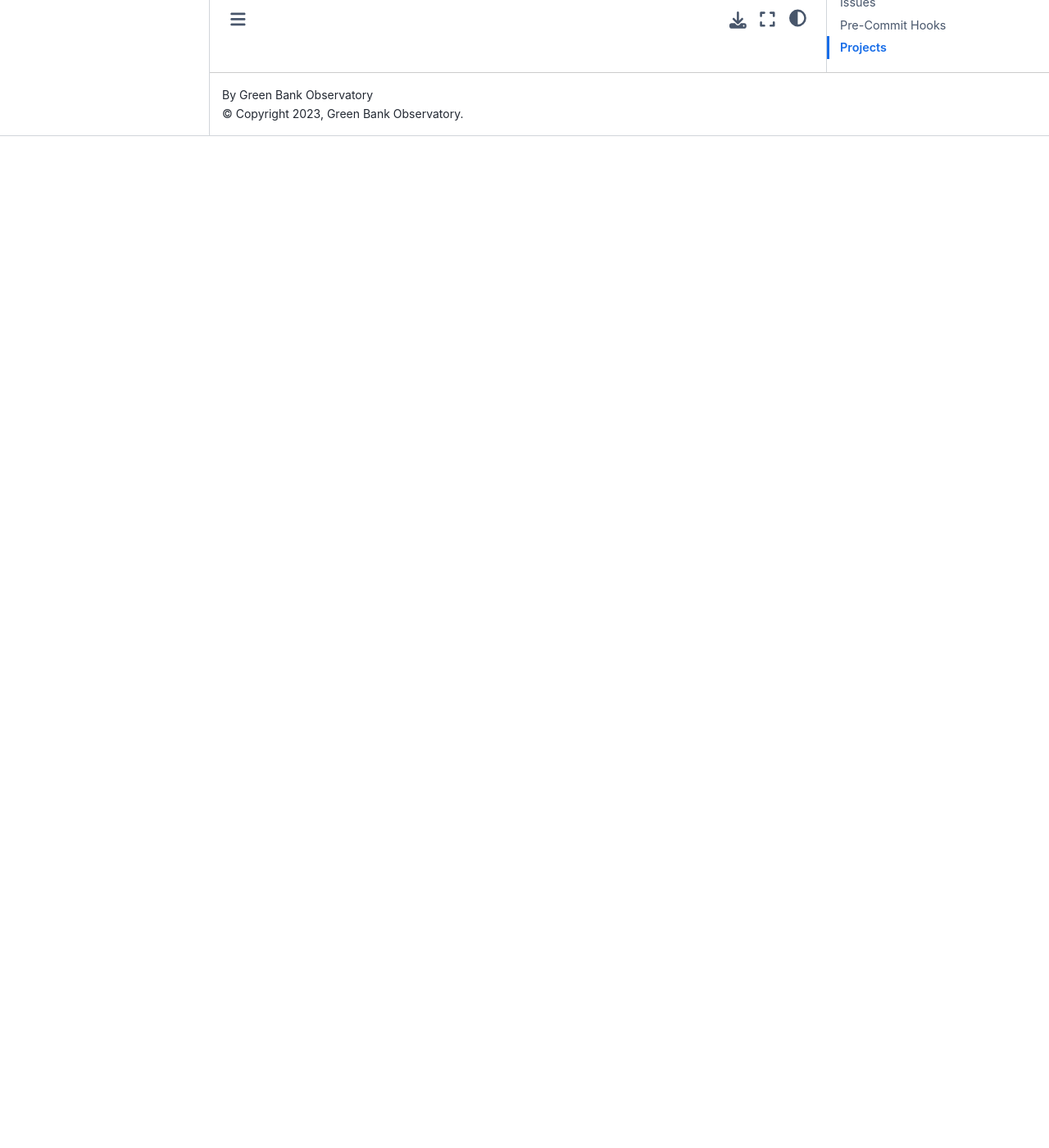
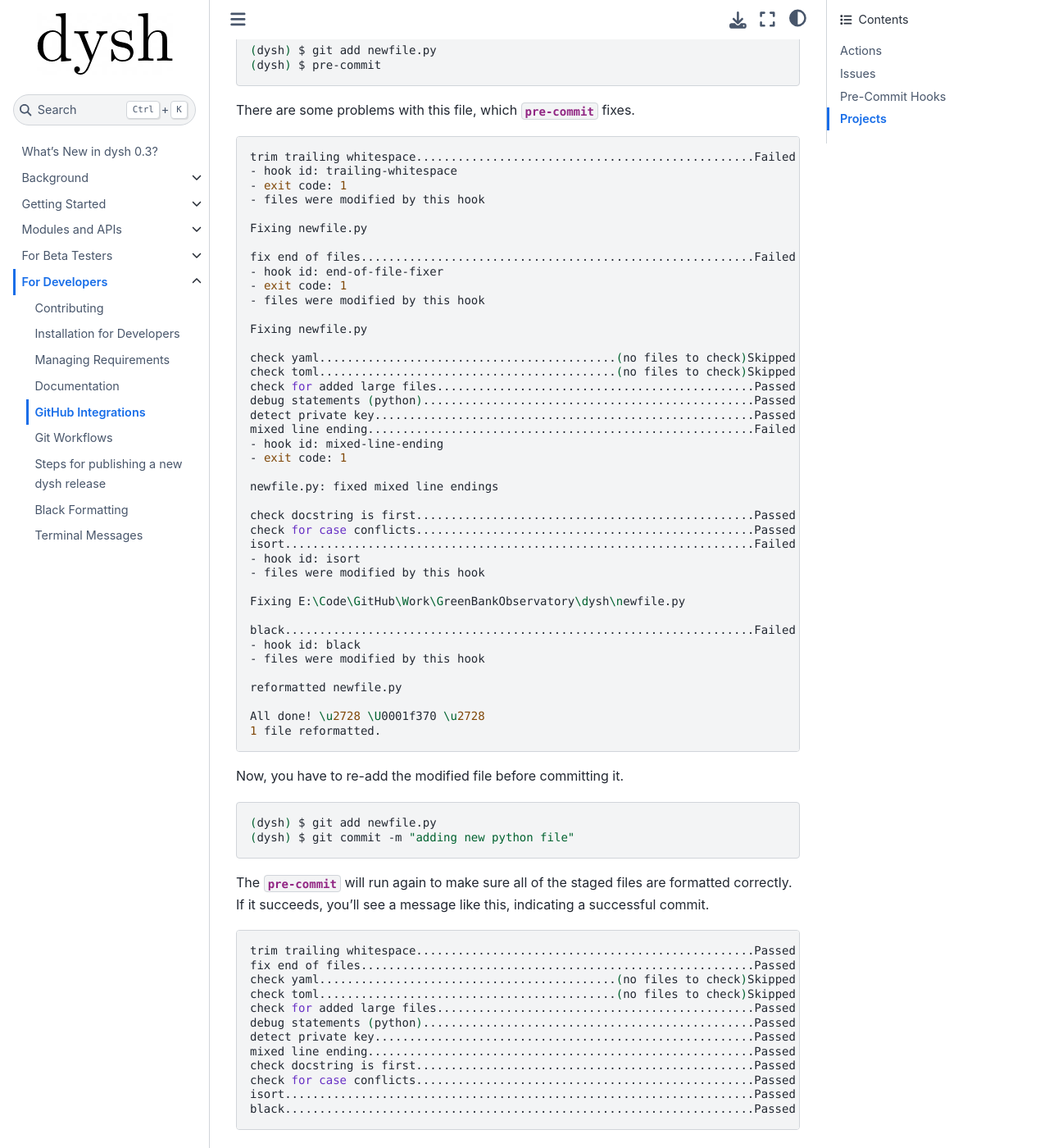
Before and after one commit to GreenBankObservatory/dysh, a Sphinx documentation site: the page built from docs/source/for_developers/github_integrations.rst, in a window 1280 px wide and 1400 px high, scrolled down 1234 px. Shown: the whole window at 82% size. Built offline with Sphinx 7.4.7 and the Sphinx Book theme 1.1.4, drawn with Linux system fonts in a browser that asks for light colours; pages that are not in the unit, such as notebooks, are missing from menus; the version number could not be read and is left out; some of the changed text lies outside the part shown.

Commit message:
add docs on pre-commit hooks

```diff
--- a/docs/source/for_developers/github_integrations.rst
+++ b/docs/source/for_developers/github_integrations.rst
@@ -25,7 +25,92 @@ To submit an issue, use the following steps:
 Pre-Commit Hooks
 ================
 
-Take a look at `dysh/.pre-commit-config.yaml`.
+We have several pre-commit hooks that make sure committed code follows some desired standards. You can find them in `dysh/.pre-commit-config.yaml`. To install and use them, do the following:
+
+.. code-block:: bash
+
+    $ cd /path/to/dysh
+    $ hatch shell
+    (dysh) $ pip install pre-commit
+    (dysh) $ pre-commit install
+
+Now, `pre-commit` will run whenever you commit code. You can also manually run it. Consider the case where you have made a new Python file, `newfile.py`. The steps to properly commit it would look like so:
+
+.. code-block:: bash
+
+    (dysh) $ git add newfile.py
+    (dysh) $ pre-commit
+
+There are some problems with this file, which `pre-commit` fixes.
+
+.. code-block:: bash
+
+    trim trailing whitespace.................................................Failed
+    - hook id: trailing-whitespace
+    - exit code: 1
+    - files were modified by this hook
+
+    Fixing newfile.py
+
+    fix end of files.........................................................Failed
+    - hook id: end-of-file-fixer
+    - exit code: 1
+    - files were modified by this hook
+
+    Fixing newfile.py
+
+    check yaml...........................................(no files to check)Skipped
+    check toml...........................................(no files to check)Skipped
+    check for added large files..............................................Passed
+    debug statements (python)................................................Passed
+    detect private key.......................................................Passed
+    mixed line ending........................................................Failed
+    - hook id: mixed-line-ending
+    - exit code: 1
+
+    newfile.py: fixed mixed line endings
+
+    check docstring is first.................................................Passed
+    check for case conflicts.................................................Passed
+    isort....................................................................Failed
+    - hook id: isort
+    - files were modified by this hook
+
+    Fixing E:\Code\GitHub\Work\GreenBankObservatory\dysh\newfile.py
+
+    black....................................................................Failed
+    - hook id: black
+    - files were modified by this hook
+
+    reformatted newfile.py
+
+    All done! \u2728 \U0001f370 \u2728
+    1 file reformatted.
+
+Now, you have to re-add the modified file before committing it.
+
+.. code-block:: bash
+
+    (dysh) $ git add newfile.py
+    (dysh) $ git commit -m "adding new python file"
+
+The `pre-commit` will run again to make sure all of the staged files are formatted correctly. If it succeeds, you'll see a message like this, indicating a successful commit.
+
+.. code-block:: bash
+
+    trim trailing whitespace.................................................Passed
+    fix end of files.........................................................Passed
+    check yaml...........................................(no files to check)Skipped
+    check toml...........................................(no files to check)Skipped
+    check for added large files..............................................Passed
+    debug statements (python)................................................Passed
+    detect private key.......................................................Passed
+    mixed line ending........................................................Passed
+    check docstring is first.................................................Passed
+    check for case conflicts.................................................Passed
+    isort....................................................................Passed
+    black....................................................................Passed
+
 
 Projects
 ========
```
